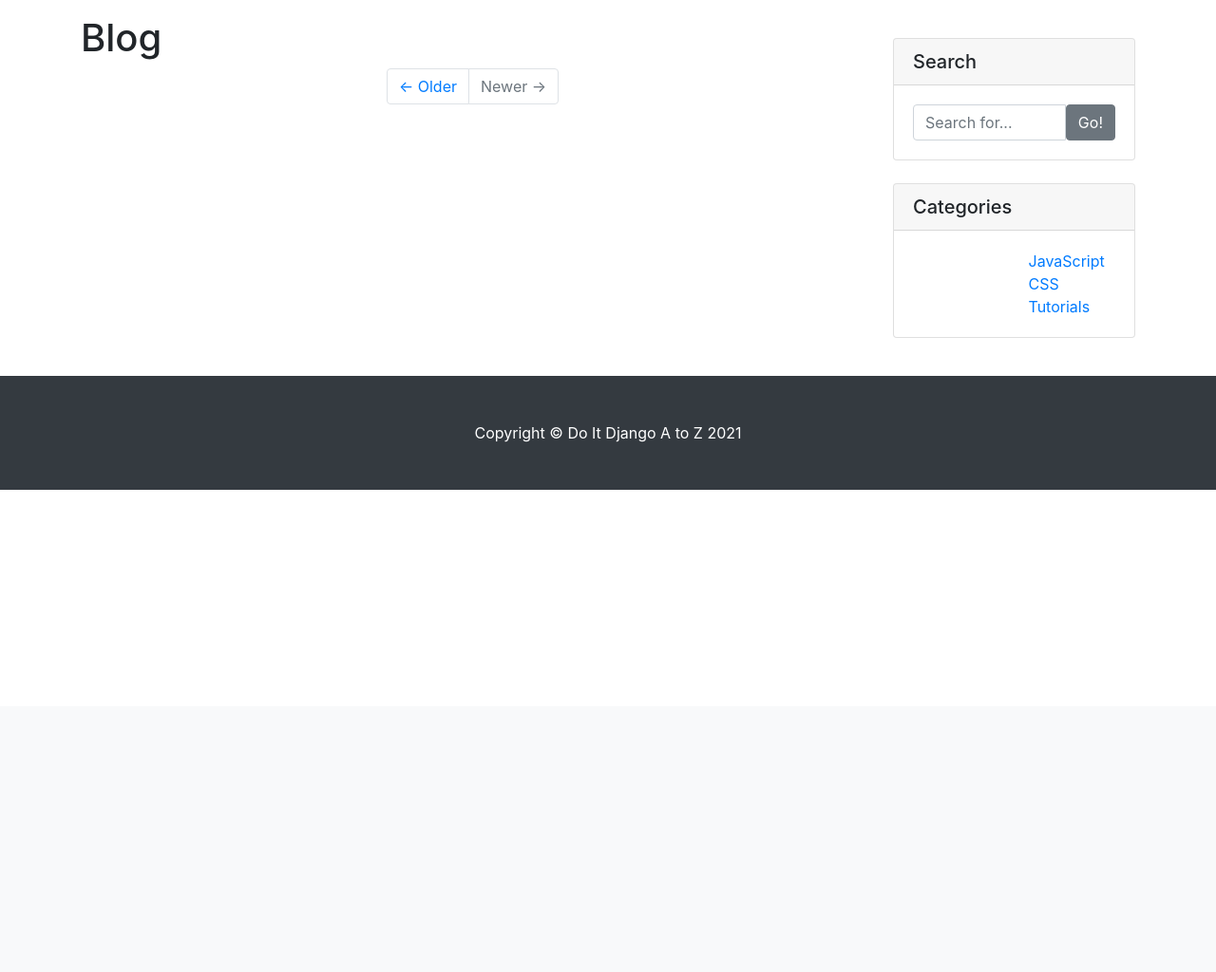
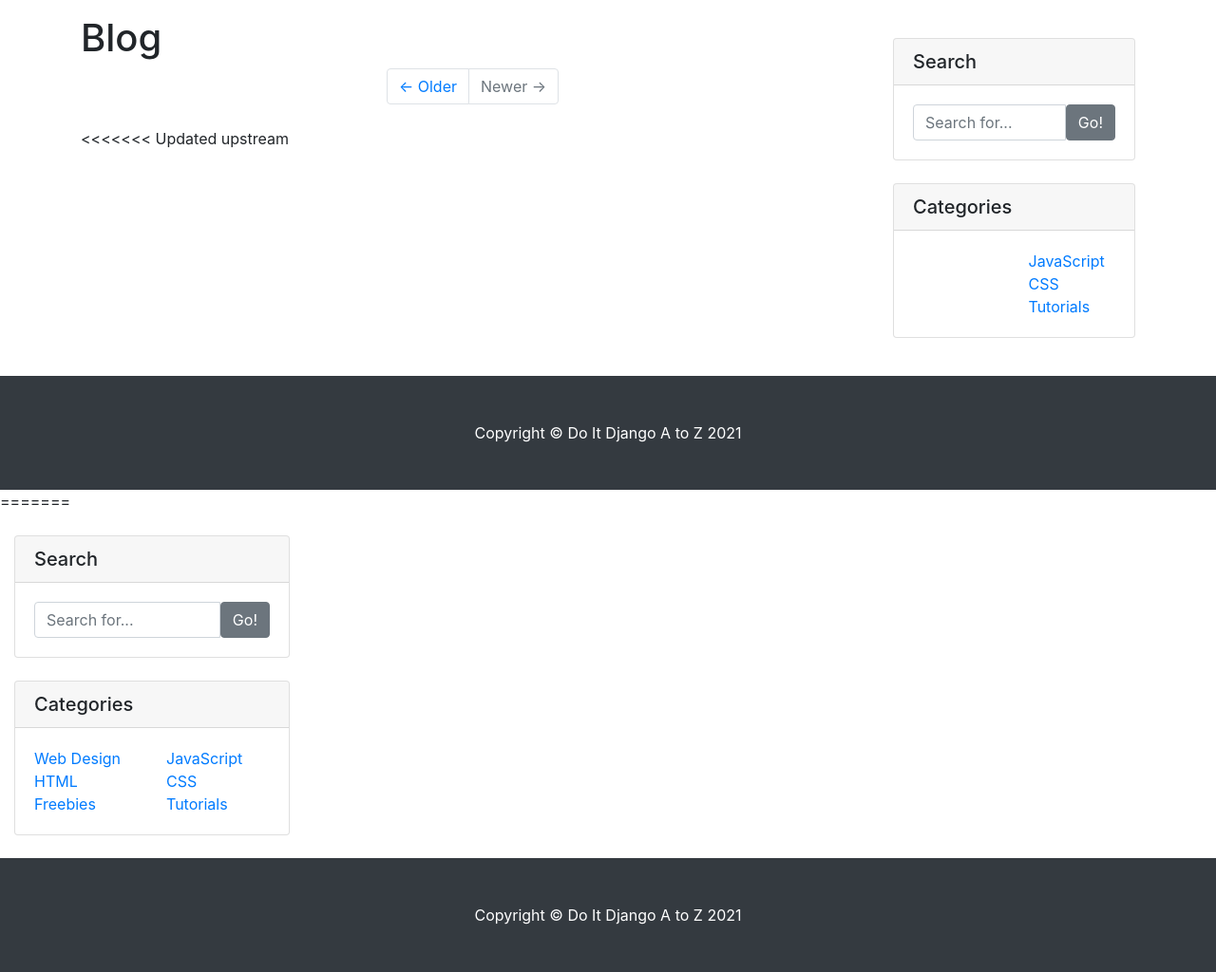
Before and after one commit to minyou2675/CloudProgramming2023_yumin, a Django app: page /blog/ in a window 1280 px wide. Shown: the part 56-1080 px from the top of the page at 95% size. Before the commit the page ends 572 px from the top, so only its background shows below. Run offline with Django 4.2, Linux system fonts and the light colour scheme; data that the repository does not hold is empty; some libraries are stand-ins or nearby versions.

Commit message:
Auto stash before merge of "main" and "origin/main"

```diff
--- /dev/null
+++ b/blog/templates/blog/base.html
@@ -0,0 +1,39 @@
+<!DOCTYPE html>
+<html>
+{% load static %}
+<head>
+    <title>Blog</title>
+        <link rel="stylesheet" href="{% static 'blog/bootstrap/bootstrap.min.css' %}" media="screen">
+
+    <script src="https://kit.fontawesome.com/726bbd6862.js" crossorigin="anonymous"></script>
+</head>
+
+{% include 'blog/navbar.html' %}
+
+    <div class="container my-3">
+        <div class="row">
+            <div class="col-md-8 col-lg-9">
+                {% block main_area %}
+                {% endblock %}
+
+            </div>
+
+         {% include 'blog/sidebar.html' %}
+        </div>
+    </div>
+
+  {% include 'blog/footer.html' %}
+
+    <script src="https://code.jquery.com/jquery-3.4.1.slim.min.js"
+        integrity="sha384-J6qa4849blE2+poT4WnyKhv5vZF5SrPo0iEjwBvKU7imGFAV0wwj1yYfoRSJoZ+n"
+        crossorigin="anonymous"></script>
+    <script src="https://cdn.jsdelivr.net/npm/popper.js@1.16.0/dist/umd/popper.min.js"
+        integrity="sha384-Q6E9RHvbIyZFJoft+2mJbHaEWldlvI9IOYy5n3zV9zzTtmI3UksdQRVvoxMfooAo"
+        crossorigin="anonymous"></script>
+    <script src="https://stackpath.bootstrapcdn.com/bootstrap/4.4.1/js/bootstrap.min.js"
+        integrity="sha384-wfSDF2E50Y2D1uUdj0O3uMBJnjuUD4Ih7YwaYd1iqfktj0Uod8GCExl3Og8ifwB6"
+        crossorigin="anonymous"></script>
+
+</body>
+
+</html>
--- /dev/null
+++ b/blog/templates/blog/footer.html
@@ -0,0 +1,9 @@
+  <!-- Footer -->
+    <footer class="py-5 bg-dark">
+        <div class="container">
+            <p class="m-0 text-center text-white">
+                Copyright &copy; Do It Django A to Z 2021
+            </p>
+        </div>
+        <!-- /.container -->
+    </footer>
--- /dev/null
+++ b/blog/templates/blog/navbar.html
@@ -0,0 +1,68 @@
+<body>
+    <nav class="navbar navbar-expand-lg navbar-light bg-light">
+        <div class="container">
+            <a class="navbar-brand" href="/">DjangoBlog</a>
+            <button class="navbar-toggler" type="button" data-toggle="collapse" data-target="#navbarNavDropdown"
+                aria-controls="navbarNavDropdown" aria-expanded="false" aria-label="Toggle navigation">
+                <span class="navbar-toggler-icon"></span>
+            </button>
+            <div class="collapse navbar-collapse" id="navbarNavDropdown">
+                <ul class="navbar-nav">
+                    <li class="nav-item active">
+                        <a class="nav-link" href="/">Home <span class="sr-only">(current)</span></a>
+                    </li>
+                    <li class="nav-item">
+                        <a class="nav-link" href="/blog/">Blog</a>
+                    </li>
+                    <li class="nav-item">
+                        <a class="nav-link" href="/about_me/">About Me</a>
+                    </li>
+                    <li class="nav-item dropdown">
+                        <a class="nav-link dropdown-toggle" href="#" id="navbarDropdownMenuLink" role="button"
+                            data-toggle="dropdown" aria-haspopup="true" aria-expanded="false">
+                            Dropdown link
+                        </a>
+                        <div class="dropdown-menu" aria-labelledby="navbarDropdownMenuLink">
+                            <a class="dropdown-item" href="#">Action</a>
+                            <a class="dropdown-item" href="#">Another action</a>
+                            <a class="dropdown-item" href="#">Something else here</a>
+                        </div>
+                    </li>
+                </ul>
+                <ul class="navbar-nav ml-auto">
+                    <li class="nav-item">
+                        <a class="nav-link" href="#" data-toggle="modal" data-target="#loginModal">Log In</a>
+                    </li>
+                </ul>
+            </div>
+        </div>
+    </nav>
+
+    <!-- Modal -->
+    <div class="modal fade" id="loginModal" tabindex="-1" role="dialog" aria-labelledby="logInModalLabel"
+        aria-hidden="true">
+        <div class="modal-dialog" role="document">
+            <div class="modal-content">
+                <div class="modal-header">
+                    <h5 class="modal-title" id="loginModalLabel"> <i class="fas fa-sign-in-alt"></i>&nbsp Log In</h5>
+                    <button type="button" class="close" data-dismiss="modal" aria-label="Close">
+                        <span aria-hidden="true">&times;</span>
+                    </button>
+                </div>
+                <div class="modal-body">
+                    <div class="row">
+                        <div class="col-md-6">
+                            <button type="button" class="btn btn-outline-dark btn-block btn-sm "><i class="fab fa-google"></i>&nbsp&nbsp Log in with Google</button>
+                            <button type="button" class="btn btn-outline-dark btn-block btn-sm "><i class="far fa-envelope"></i>&nbsp&nbsp Log in with E-mail</button>
+                        </div>
+                        <div class="col-md-6">
+                            <button type="button" class="btn btn-outline-dark btn-block btn-sm"><i class="far fa-envelope"></i>&nbsp&nbsp Sign Up with E-mail</button>
+                        </div>
+                    </div>
+                </div>
+                <div class="modal-footer">
+                    <button type="button" class="btn btn-secondary" data-dismiss="modal">Close</button>
+                </div>
+            </div>
+        </div>
+    </div>
--- a/blog/templates/blog/post_list.html
+++ b/blog/templates/blog/post_list.html
@@ -1,86 +1,5 @@
-<!DOCTYPE html>
-<html>
-{% load static %}
-<head>
-    <title>Blog</title>
-        <link rel="stylesheet" href="{% static 'blog/bootstrap/bootstrap.min.css' %}" media="screen">
-
-    <script src="https://kit.fontawesome.com/726bbd6862.js" crossorigin="anonymous"></script>
-</head>
-
-<body>
-    <nav class="navbar navbar-expand-lg navbar-light bg-light">
-        <div class="container">
-            <a class="navbar-brand" href="/">DjangoBlog</a>
-            <button class="navbar-toggler" type="button" data-toggle="collapse" data-target="#navbarNavDropdown"
-                aria-controls="navbarNavDropdown" aria-expanded="false" aria-label="Toggle navigation">
-                <span class="navbar-toggler-icon"></span>
-            </button>
-            <div class="collapse navbar-collapse" id="navbarNavDropdown">
-                <ul class="navbar-nav">
-                    <li class="nav-item active">
-                        <a class="nav-link" href="/">Home <span class="sr-only">(current)</span></a>
-                    </li>
-                    <li class="nav-item">
-                        <a class="nav-link" href="/blog/">Blog</a>
-                    </li>
-                    <li class="nav-item">
-                        <a class="nav-link" href="/about_me/">About Me</a>
-                    </li>
-                    <li class="nav-item dropdown">
-                        <a class="nav-link dropdown-toggle" href="#" id="navbarDropdownMenuLink" role="button"
-                            data-toggle="dropdown" aria-haspopup="true" aria-expanded="false">
-                            Dropdown link
-                        </a>
-                        <div class="dropdown-menu" aria-labelledby="navbarDropdownMenuLink">
-                            <a class="dropdown-item" href="#">Action</a>
-                            <a class="dropdown-item" href="#">Another action</a>
-                            <a class="dropdown-item" href="#">Something else here</a>
-                        </div>
-                    </li>
-                </ul>
-                <ul class="navbar-nav ml-auto">
-                    <li class="nav-item">
-                        <a class="nav-link" href="#" data-toggle="modal" data-target="#loginModal">Log In</a>
-                    </li>
-                </ul>
-            </div>
-        </div>
-    </nav>
-
-    <!-- Modal -->
-    <div class="modal fade" id="loginModal" tabindex="-1" role="dialog" aria-labelledby="logInModalLabel"
-        aria-hidden="true">
-        <div class="modal-dialog" role="document">
-            <div class="modal-content">
-                <div class="modal-header">
-                    <h5 class="modal-title" id="loginModalLabel"> <i class="fas fa-sign-in-alt"></i>&nbsp Log In</h5>
-                    <button type="button" class="close" data-dismiss="modal" aria-label="Close">
-                        <span aria-hidden="true">&times;</span>
-                    </button>
-                </div>
-                <div class="modal-body">
-                    <div class="row">
-                        <div class="col-md-6">
-                            <button type="button" class="btn btn-outline-dark btn-block btn-sm "><i class="fab fa-google"></i>&nbsp&nbsp Log in with Google</button>
-                            <button type="button" class="btn btn-outline-dark btn-block btn-sm "><i class="far fa-envelope"></i>&nbsp&nbsp Log in with E-mail</button>
-                        </div>
-                        <div class="col-md-6">
-                            <button type="button" class="btn btn-outline-dark btn-block btn-sm"><i class="far fa-envelope"></i>&nbsp&nbsp Sign Up with E-mail</button>
-                        </div>
-                    </div>
-                </div>
-                <div class="modal-footer">
-                    <button type="button" class="btn btn-secondary" data-dismiss="modal">Close</button>
-                </div>
-            </div>
-        </div>
-    </div>
-
-
-    <div class="container my-3">
-        <div class="row">
-            <div class="col-md-8 col-lg-9">
+{% extends 'blog/base.html' %}
+{% block main_area %}
                 <h1>Blog</h1>
 
                 {% for p in post_list %}
@@ -114,6 +33,7 @@
                         <a class="page-link" href="#">Newer &rarr;</a>
                     </li>
                 </ul>
+<<<<<<< Updated upstream
 
             </div>
 
@@ -192,3 +112,6 @@
 </body>
 
 </html>
+=======
+{% endblock %}
+>>>>>>> Stashed changes
--- /dev/null
+++ b/blog/templates/blog/sidebar.html
@@ -0,0 +1,49 @@
+   <div class="col-md-4 col-lg-3">
+                <!-- Search Widget -->
+                <div class="card my-4">
+                    <h5 class="card-header">Search</h5>
+                    <div class="card-body">
+                        <div class="input-group">
+                            <input type="text" class="form-control" placeholder="Search for...">
+                            <span class="input-group-btn">
+                                <button class="btn btn-secondary" type="button">Go!</button>
+                            </span>
+                        </div>
+                    </div>
+                </div>
+
+                <!-- Categories Widget -->
+                <div class="card my-4">
+                    <h5 class="card-header">Categories</h5>
+                    <div class="card-body">
+                        <div class="row">
+                            <div class="col-lg-6">
+                                <ul class="list-unstyled mb-0">
+                                    <li>
+                                        <a href="#">Web Design</a>
+                                    </li>
+                                    <li>
+                                        <a href="#">HTML</a>
+                                    </li>
+                                    <li>
+                                        <a href="#">Freebies</a>
+                                    </li>
+                                </ul>
+                            </div>
+                            <div class="col-lg-6">
+                                <ul class="list-unstyled mb-0">
+                                    <li>
+                                        <a href="#">JavaScript</a>
+                                    </li>
+                                    <li>
+                                        <a href="#">CSS</a>
+                                    </li>
+                                    <li>
+                                        <a href="#">Tutorials</a>
+                                    </li>
+                                </ul>
+                            </div>
+                        </div>
+                    </div>
+                </div>
+            </div>
```
